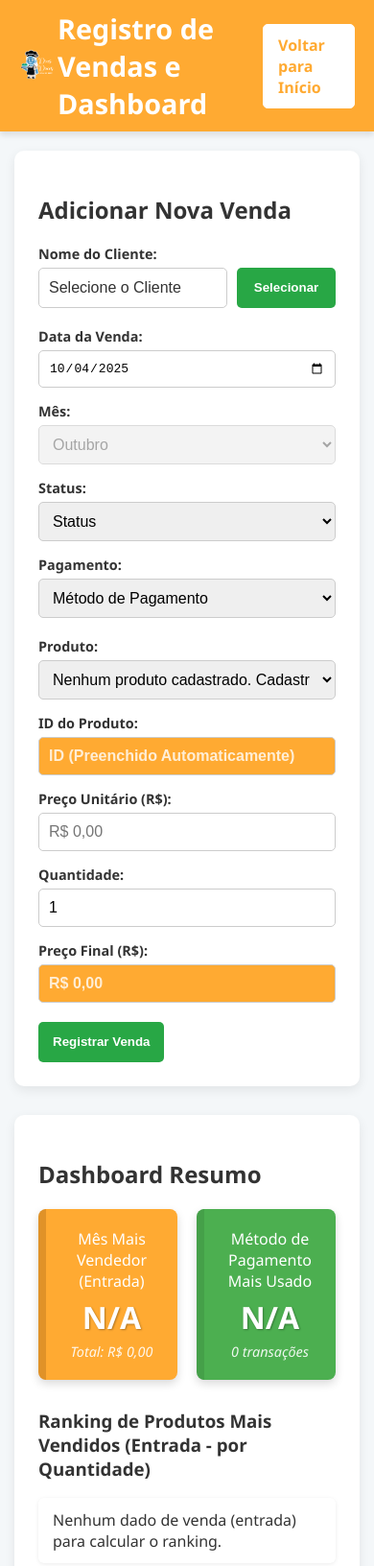
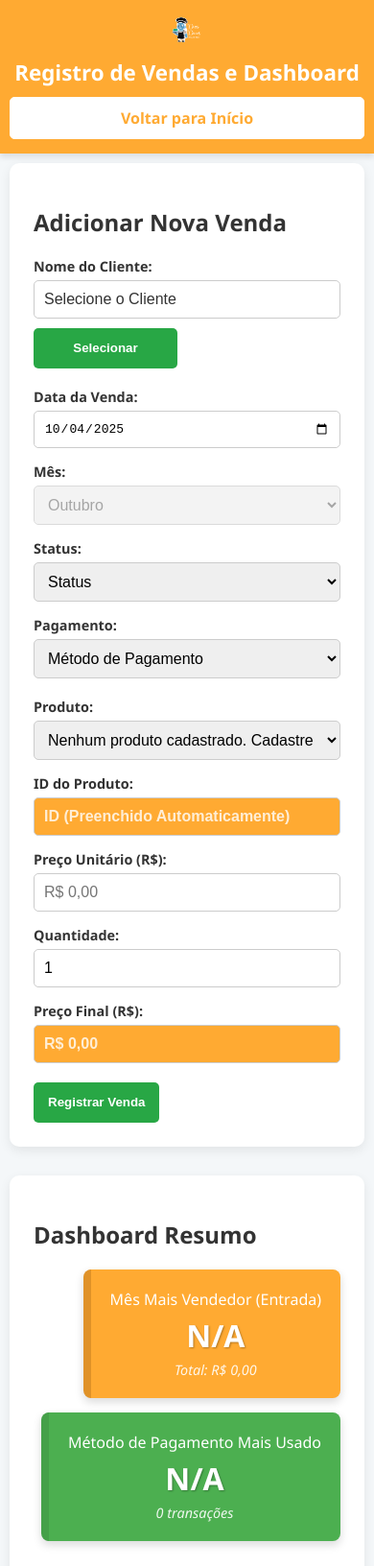
Before and after one commit to kevincardoso3567-maker/Sistema-dias-doces, a plain HTML site: page vendas.html in a window 390 px wide. Shown: the top 1632 px of the page at 96% size. Drawn offline with Linux system fonts and the light colour scheme.

Commit message:
Update vendas.css

```diff
--- a/vendas.css
+++ b/vendas.css
@@ -14,6 +14,13 @@ body {
     margin: 20px auto;
     padding: 0 15px;
 }
+/* AUMENTO DE MARGEM/PADDING PARA TELAS PEQUENAS (Responsividade) */
+@media (max-width: 480px) {
+    .container {
+        padding: 0 10px;
+        margin: 10px auto;
+    }
+}
 
 /* ========================================================================= */
 /* HEADER */
@@ -28,14 +35,34 @@ body {
 }
 
 .header-logo-vendas {
-    height: 40px; /* Reduzi um pouco para ficar mais padrão */
+    height: 40px;
     filter: invert(100%);
 }
 
 .header-vendas h1 {
     color: white;
-    font-size: 1.8em; /* Aumentei para destacar */
+    font-size: 1.8em;
     margin: 0;
+}
+
+/* RESPONSIVIDADE DO HEADER */
+@media (max-width: 600px) {
+    .header-vendas {
+        flex-direction: column;
+        text-align: center;
+        padding: 15px 10px;
+    }
+    .header-vendas h1 {
+        font-size: 1.4em;
+        margin: 10px 0;
+    }
+    .header-logo-vendas {
+        height: 35px;
+    }
+    .btn-voltar {
+        width: 100%;
+        box-sizing: border-box;
+    }
 }
 
 /* Botão Voltar (Padrão da marca) */
@@ -70,7 +97,7 @@ body {
 .vendas-card h2, .ranking-card h2, .faturamento-card h2 {
     color: #ffaa32;
     margin-top: 0;
-    border-bottom: 2px solid #ffaa32; /* Engrossei o divisor */
+    border-bottom: 2px solid #ffaa32;
     padding-bottom: 10px;
 }
 
@@ -87,7 +114,8 @@ body {
 
 .input-row-vendas {
     display: grid;
-    grid-template-columns: repeat(auto-fit, minmax(180px, 1fr)); /* Mais flexível */
+    /* Ajuste para garantir que o min seja viável em telas menores */
+    grid-template-columns: repeat(auto-fit, minmax(150px, 1fr));
     gap: 15px;
     align-items: end;
     margin-bottom: 20px;
@@ -105,7 +133,7 @@ body {
     display: flex;
     gap: 10px;
 }
-/* O campo de Cliente agora deve ocupar a linha inteira, se necessário */
+/* O campo de Cliente agora deve ocupar a linha inteira */
 .input-group-vendas[style*="grid-column: 1 / -1"] {
     grid-column: 1 / -1;
 }
@@ -118,7 +146,7 @@ body {
 
 .input-group-vendas input,
 .input-group-vendas select {
-    padding: 10px; /* Aumentei o padding */
+    padding: 10px;
     border: 1px solid #ccc;
     border-radius: 5px;
     font-size: 1em;
@@ -149,7 +177,7 @@ body {
 }
 
 .btn-adicionar {
-    background-color: #28a745; /* Cor verde para adicionar/selecionar */
+    background-color: #28a745;
     color: white;
     padding: 10px 15px;
     border: none;
@@ -157,7 +185,7 @@ body {
     cursor: pointer;
     font-weight: bold;
     transition: background-color 0.3s;
-    height: 42px; /* Ajuste para alinhar com o input padrão */
+    height: 42px;
     width: 100%;
 }
 
@@ -166,31 +194,49 @@ body {
 }
 
 /* Media Queries para Responsividade do Formulário */
-@media (max-width: 900px) {
+@media (max-width: 768px) {
+    /* Em tablets, mantemos 2 colunas */
     .input-row-vendas {
-        grid-template-columns: repeat(2, 1fr);
+        grid-template-columns: repeat(auto-fit, minmax(140px, 1fr));
     }
 }
-
-@media (max-width: 600px) {
+@media (max-width: 480px) {
+    /* Em celulares, voltamos a 1 coluna, exceto para o grupo Cliente */
     .input-row-vendas {
         grid-template-columns: 1fr;
     }
+    .input-group-vendas[style*="grid-column: 1 / -1"] {
+        grid-column: auto; /* Permite que o Cliente ocupe 1 coluna, como os outros */
+    }
+    .input-group-vendas .cliente-selector-group {
+        flex-direction: column; /* Botão e campo de cliente em linhas separadas */
+    }
+    .btn-adicionar[style*="height: 42px"] {
+        height: auto;
+    }
 }
-
 
 /* ========================================================================= */
 /* TABELA DE VENDAS */
 /* ========================================================================= */
 .tabela-container {
     overflow-x: auto;
+    width: 100%;
 }
 
 #tabelaVendas, #tabelaFaturamentoMensal {
     width: 100%;
     border-collapse: collapse;
     margin-top: 15px;
-    min-width: 800px;
+    min-width: 800px; /* Mantém o min-width para evitar quebra de coluna em tela cheia */
+}
+
+/* RESPONSIVIDADE DA TABELA: Assegurada pelo min-width e overflow-x: auto no container */
+@media (max-width: 800px) {
+    /* Força o scroll horizontal em telas menores que 800px */
+    .tabela-container {
+        border: 1px solid #ddd;
+    }
 }
 
 #tabelaVendas th,
@@ -198,7 +244,7 @@ body {
 #tabelaFaturamentoMensal th,
 #tabelaFaturamentoMensal td {
     border: 1px solid #ddd;
-    padding: 12px 10px; /* Aumentei o padding */
+    padding: 12px 10px;
     text-align: left;
     white-space: nowrap;
 }
@@ -215,8 +261,8 @@ body {
     background-color: #d4edda;
     color: #155724;
     font-weight: bold;
-    padding: 4px 8px; /* Ajustei o padding */
-    border-radius: 15px; /* Mais arredondado */
+    padding: 4px 8px;
+    border-radius: 15px;
     font-size: 0.85em;
     display: inline-block;
 }
@@ -235,7 +281,7 @@ body {
 .btn-remover {
     background-color: #dc3545;
     color: white;
-    padding: 6px 12px; /* Aumentei o padding */
+    padding: 6px 12px;
     border: none;
     border-radius: 5px;
     cursor: pointer;
@@ -276,14 +322,27 @@ body {
     margin-bottom: 30px;
 }
 
+/* RESPONSIVIDADE DOS CARTÕES */
+@media (max-width: 768px) {
+    /* Em telas menores, os cards ficam empilhados */
+    .cartoes-destaque {
+        flex-direction: column;
+        gap: 15px;
+    }
+    .mes-destaque-card,
+    .pagamento-destaque-card {
+        max-width: 100%; /* Ocupa a largura total */
+    }
+}
+
 .mes-destaque-card,
 .pagamento-destaque-card {
     flex: 1;
     max-width: 300px;
-    padding: 20px; /* Aumentei o padding */
+    padding: 20px;
     color: white;
     text-align: center;
-    border-radius: 8px; /* Adicionei border-radius */
+    border-radius: 8px;
     box-shadow: 0 4px 10px rgba(0, 0, 0, 0.15);
     margin-bottom: 0;
 }
@@ -304,14 +363,14 @@ body {
 /* Estilos de Texto Comuns */
 .mes-destaque-card h3,
 .pagamento-destaque-card h3 {
-    font-size: 1em; /* Ajustei para menor */
+    font-size: 1em;
     margin: 0 0 5px 0;
     font-weight: 400;
 }
 
 #mesMaisVendeuNome,
 #pagamentoMaisUsadoNome {
-    font-size: 2em; /* Destaque maior */
+    font-size: 2em;
     font-weight: bold;
     margin: 0;
     text-shadow: 1px 1px 2px rgba(0, 0, 0, 0.3);
@@ -346,7 +405,7 @@ body {
 
 /* Estilos para o Nome do Produto (Título) */
 .ranking-titulo {
-    font-size: 1.1em; /* Ajustei para menor */
+    font-size: 1.1em;
     font-weight: bold;
     margin-bottom: 0;
 }
@@ -361,7 +420,7 @@ body {
 
 /* Cores de Destaque para o Top 3 */
 .ranking-gold {
-    background-color: #fff8e1; /* Mais suave */
+    background-color: #fff8e1;
     border-left: 4px solid gold;
 }
 .ranking-gold .ranking-titulo {
@@ -384,7 +443,7 @@ body {
 .modal {
     display: none;
     position: fixed;
-    z-index: 2000; /* Z-index alto para garantir que fique acima de tudo */
+    z-index: 2000;
     left: 0;
     top: 0;
     width: 100%;
@@ -397,7 +456,7 @@ body {
 .modal-content {
     background-color: #fefefe;
     margin: 5% auto;
-    padding: 30px; /* Aumentei o padding */
+    padding: 30px;
     border: 1px solid #ffaa32;
     width: 90%;
     max-width: 500px;
@@ -405,6 +464,14 @@ body {
     box-shadow: 0 5px 25px rgba(0,0,0,0.4);
     position: relative;
     animation: fadeIn 0.3s;
+}
+
+/* RESPONSIVIDADE DO MODAL: Ajusta o padding em telas pequenas */
+@media (max-width: 550px) {
+    .modal-content {
+        padding: 20px;
+        margin: 10% auto;
+    }
 }
 
 /* Animação simples para a entrada do modal */
@@ -416,7 +483,7 @@ body {
 .close-btn {
     color: #aaa;
     float: right;
-    font-size: 32px; /* Maior para facilitar o clique */
+    font-size: 32px;
     font-weight: bold;
     line-height: 1;
     position: absolute;
@@ -433,7 +500,7 @@ body {
 #modalListaClientes {
     max-height: 300px;
     overflow-y: auto;
-    border: 2px solid #ffaa32; /* Borda mais grossa */
+    border: 2px solid #ffaa32;
     padding: 5px;
     margin-top: 15px;
     border-radius: 6px;
@@ -462,7 +529,7 @@ body {
     color: #ffaa32;
 }
 #modalListaClientes input[type="radio"]:checked {
-    accent-color: #ffaa32; /* Muda a cor do radio button */
+    accent-color: #ffaa32;
 }
 
 #modalListaClientes input[type="radio"] {
```
